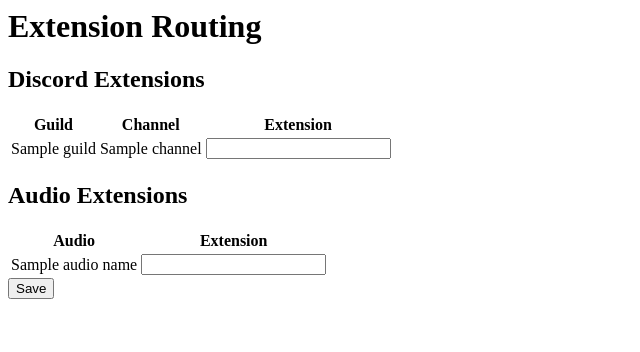
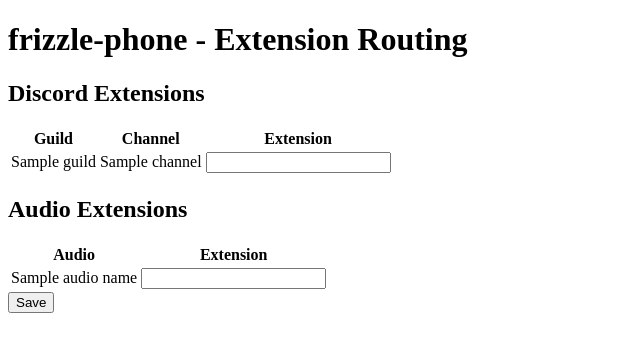
Before and after one commit to frizzle-chan/frizzle-phone, a Python web app: template src/frizzle_phone/templates/extensions.html in a window 1280 px wide. Shown: the top 352 px of the page, without its empty margins (0-640 px from the left). Run offline with Jinja, Linux system fonts and the light colour scheme; the template is opened without the code that fills it: most values are stand-ins (such as "Sample title", 1, 10 or a date in 2020).

Commit message:
Improve HTML structure and add DOCTYPE declaration (#19)
## Summary
Updated the extensions.html template to follow HTML5 standards and best
practices by adding proper document structure elements.

## Key Changes
- Added `<!DOCTYPE html>` declaration for HTML5 compliance
- Added `lang="en"` attribute to the `<html>` tag for accessibility
- Added `<head>` section with a `<title>` element ("Extension Routing")
- Improved overall HTML document structure and semantic validity

## Details
These changes ensure the template is a valid HTML5 document with proper
metadata and language declaration, improving accessibility and SEO while
maintaining all existing functionality.

https://claude.ai/code/session_01LoMBE63qAZce3jqNDgstpj

---------

Co-authored-by: Claude <noreply@anthropic.com>

```diff
--- a/src/frizzle_phone/templates/extensions.html
+++ b/src/frizzle_phone/templates/extensions.html
@@ -1,5 +1,12 @@
-<html><body>
-<h1>Extension Routing</h1>
+<!DOCTYPE html>
+<html lang="en">
+<head>
+<meta charset="utf-8">
+<meta name="viewport" content="width=device-width, initial-scale=1">
+<title>Extension Routing</title>
+</head>
+<body>
+<h1>frizzle-phone - Extension Routing</h1>
 <form method="POST" action="/extensions">
 
 <h2>Discord Extensions</h2>
```
